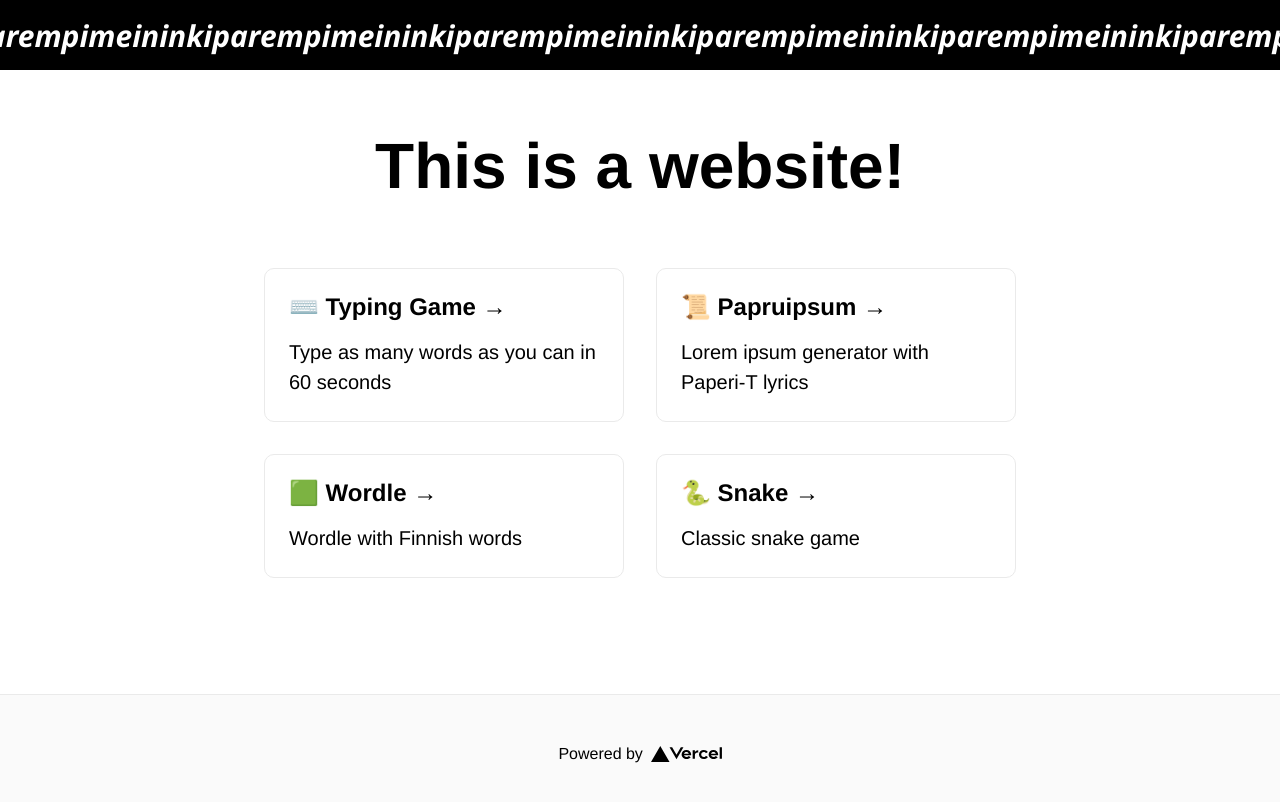
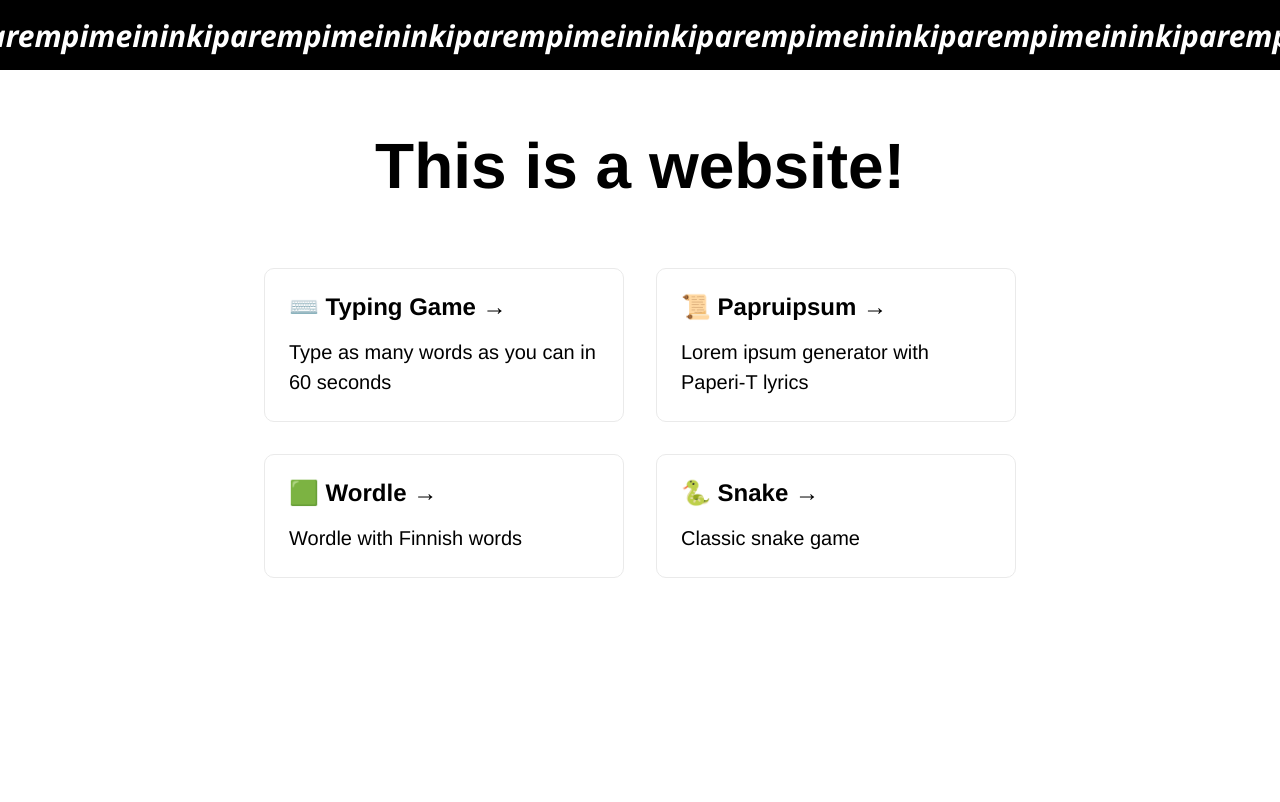
Before and after one commit to apltola/parempimeininki, a Next.js app: page / in a window 1280 px wide. Shown: the top 802 px of the page. Built offline with nearby package versions, Linux system fonts and the light colour scheme.

Commit message:
remove footer

```diff
--- a/pages/_app.js
+++ b/pages/_app.js
@@ -1,7 +1,6 @@
 import '../styles/globals.css';
 import Header from '../components/header';
 import Head from 'next/head';
-import Footer from '../components/footer';
 import { Router } from 'next/router';
 import NProgress from 'nprogress';
 import 'nprogress/nprogress.css';
@@ -21,7 +20,6 @@ function MyApp({ Component, pageProps }) {
         <main className="app-main">
           <Component {...pageProps} />
         </main>
-        <Footer />
       </div>
     </React.Fragment>
   );
```
